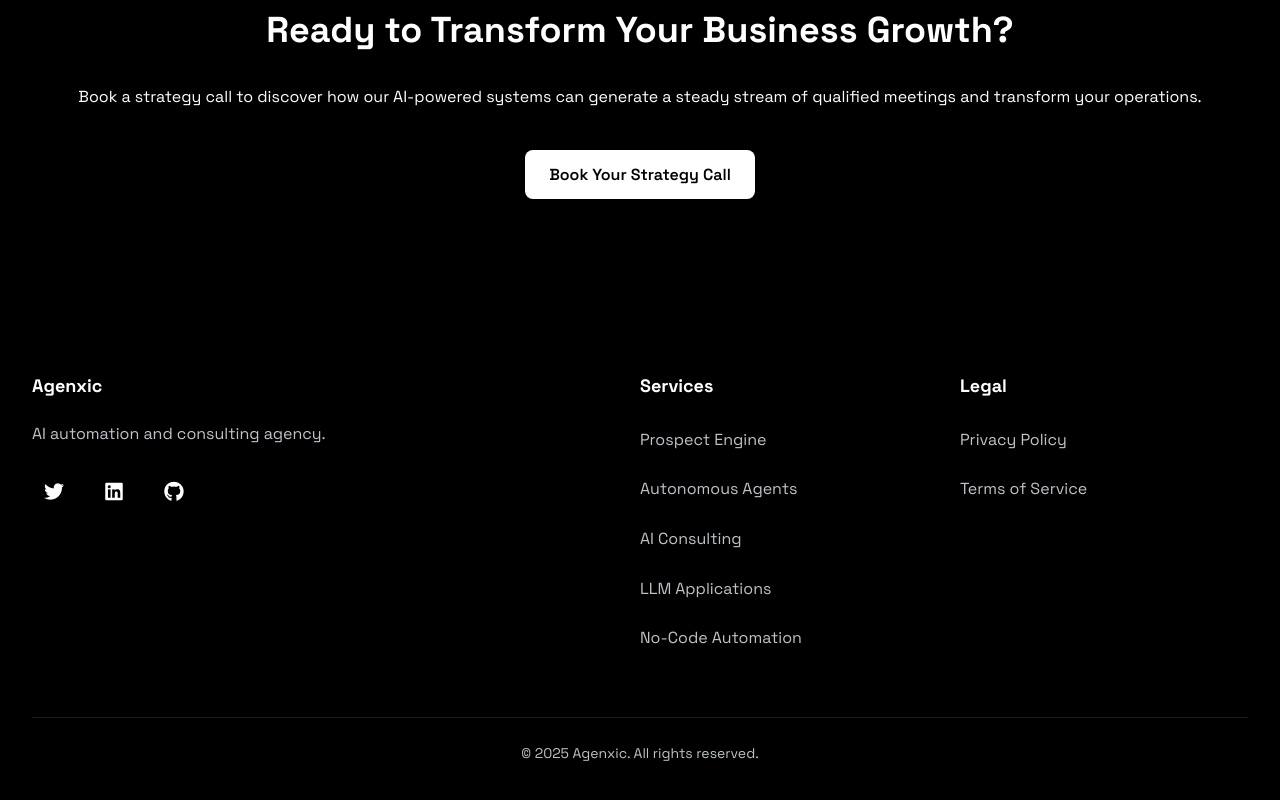
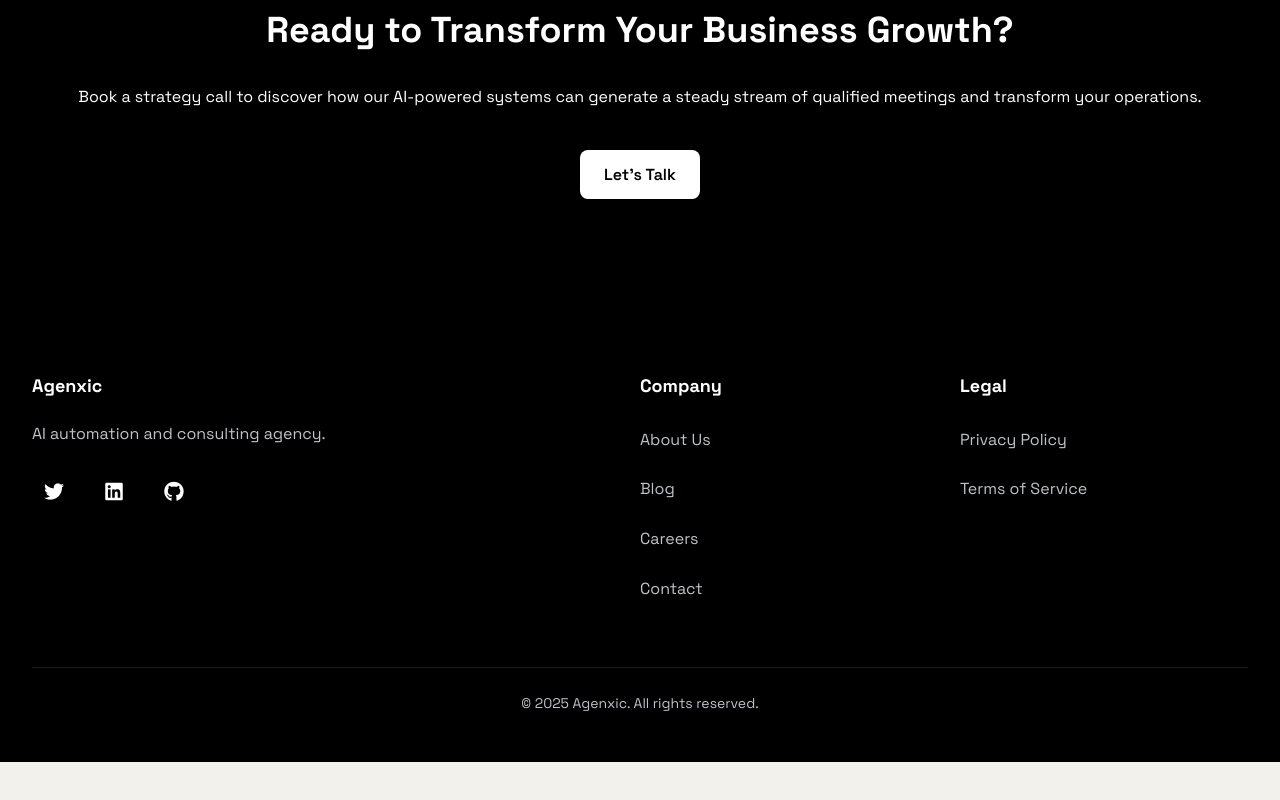
Before and after one commit to deonhamid/agenxic-website, a website: page index.html in a window 1280 px wide. Shown: the part 5734-6534 px from the top of the page. After the commit the page ends 6496 px from the top, so only its background shows below. Drawn offline with Linux system fonts and the light colour scheme.

Commit message:
Removed services from footer

```diff
--- a/index.html
+++ b/index.html
@@ -400,7 +400,7 @@
         <div class="container">
             <h2>Ready to Transform Your Business Growth?</h2>
             <p>Book a strategy call to discover how our AI-powered systems can generate a steady stream of qualified meetings and transform your operations.</p>
-            <a href="contact.html" class="btn btn-primary">Book Your Strategy Call</a>
+            <a href="contact.html" class="btn btn-primary">Let's Talk</a>
         </div>
     </section>
 
@@ -418,13 +418,12 @@
                 </div>
 
                 <div class="footer-column">
-                    <h3>Services</h3>
+                    <h3>Company</h3>
                     <ul>
-                        <li><a href="prospect-engine.html">Prospect Engine</a></li>
-                        <li><a href="autonomous-agents.html">Autonomous Agents</a></li>
-                        <li><a href="ai-consulting.html">AI Consulting</a></li>
-                        <li><a href="llm-applications.html">LLM Applications</a></li>
-                        <li><a href="no-code-automation.html">No-Code Automation</a></li>
+                        <li><a href="../about.html">About Us</a></li>
+                        <li><a href="../blog.html">Blog</a></li>
+                        <li><a href="../careers.html">Careers</a></li>
+                        <li><a href="../contact.html">Contact</a></li>
                     </ul>
                 </div>
 
```
Also changed, not shown: terms.html (+24 -2 lines).
